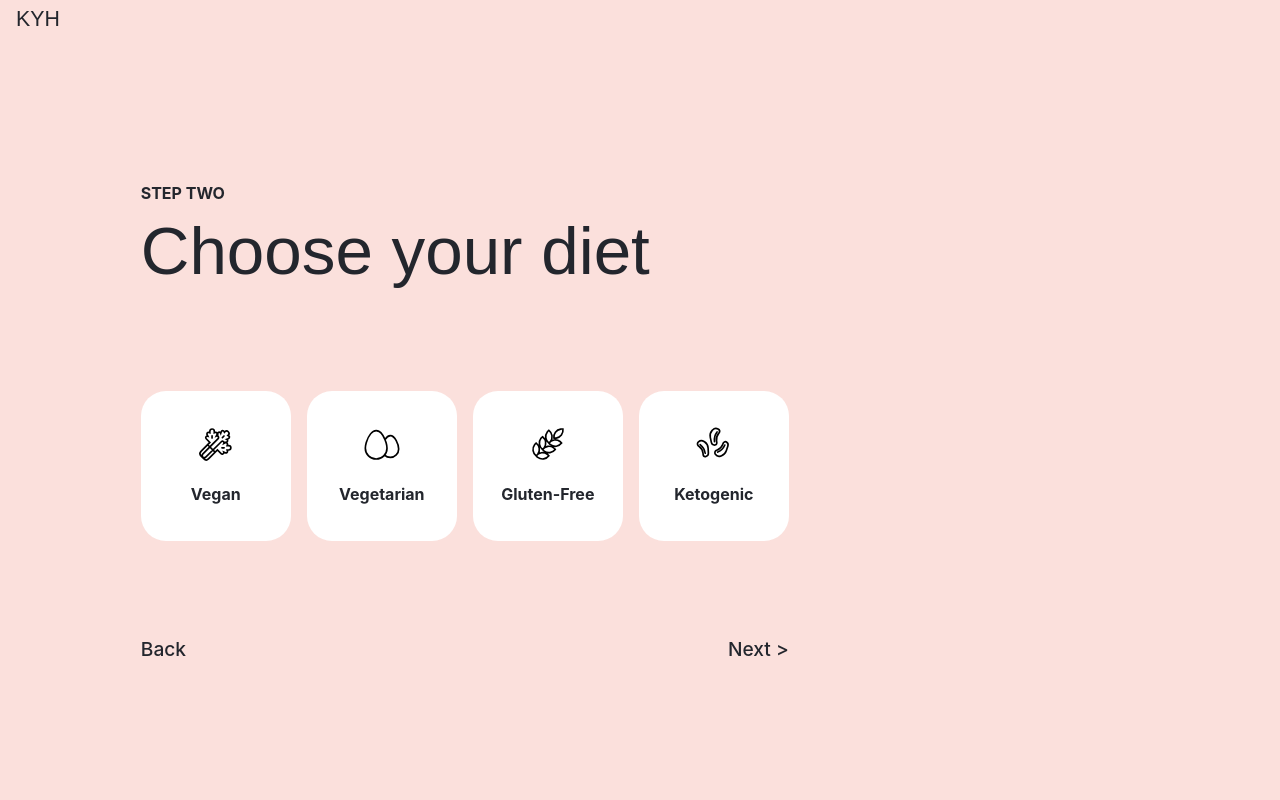
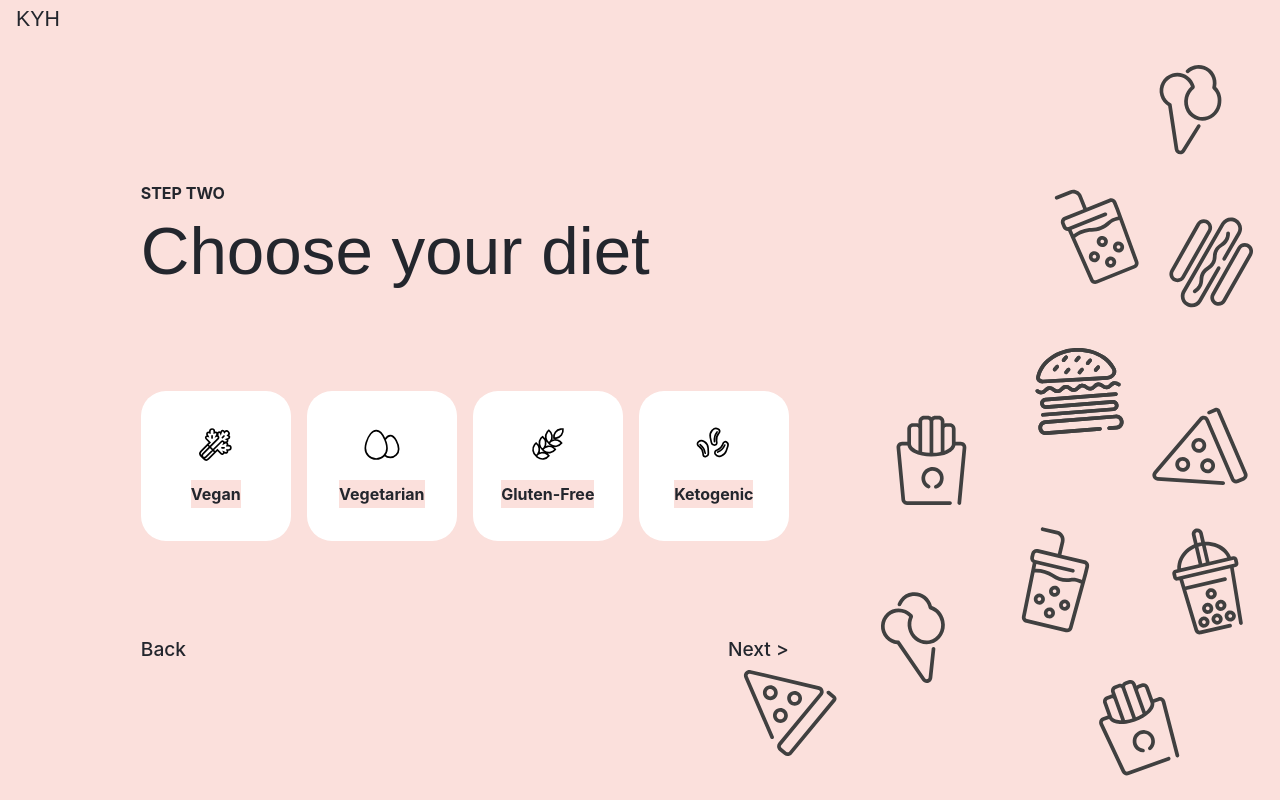
Before and after one commit to vbit27/recipe-app, a React (Create React App) app: page / in a window 1280 px wide. Both pictures are taken after typing "Sample" into the empty fields and a click on the button "add". Built offline with nearby package versions, Linux system fonts and the light colour scheme.

Commit message:
Change background image

```diff
--- a/src/components/StepsSection.module.css
+++ b/src/components/StepsSection.module.css
@@ -1,17 +1,26 @@
 .stepsContainer {
+  padding: 0 1rem;
+  background: url(/src/assets/images/background.svg) no-repeat right bottom
+    fixed;
   background-color: #fbe0dc;
-  padding: 0 1rem;
 }
 
 .container {
   height: 95vh;
-  background-color: #fbe0dc;
   display: flex;
   flex-direction: column;
   justify-content: center;
   gap: 6rem;
   width: fit-content;
   margin: 0 0 0 10%;
+}
+
+.container h1 {
+  background-color: #fbe0dc;
+}
+
+.container p {
+  background-color: #fbe0dc;
 }
 
 .buttonContainer {
@@ -22,5 +31,6 @@
 @media only screen and (max-width: 700px) {
   .container {
     margin: 0;
+    background-color: #fbe0dc;
   }
 }
```
Also changed, not shown: src/assets/images/background.svg (added).
